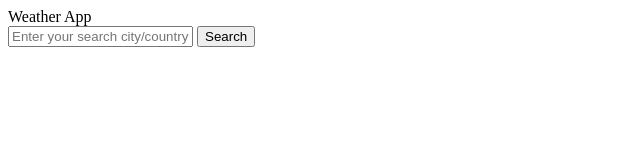
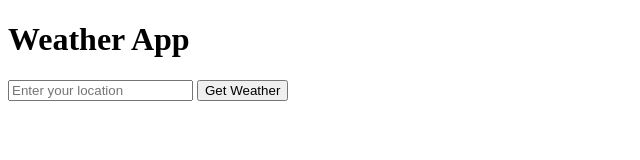
Before and after one commit to cedogithub/weather-app, a plain HTML site: page index.html in a window 1280 px wide. Shown: the whole page, without its empty margins (0-640 px from the left). Drawn offline with Linux system fonts and the light colour scheme.

Commit message:
improved html code structure

```diff
--- a/index.html
+++ b/index.html
@@ -2,22 +2,21 @@
 <html lang="en">
 <head>
     <meta charset="UTF-8">
-    <meta http-equiv="X-UA-Compatible" content="IE=edge">
     <meta name="viewport" content="width=device-width, initial-scale=1.0">
-    <title>Document</title>
-    <script src="./script.js"></script>
-    <link rel="stylesheet" href="./style.css">
+    <title>Weather App</title>
+    <link rel="stylesheet" href="style.css">
+    <script defer src="script.js"></script>
 </head>
 <body>
-    <nav>
-        <div class="nav__title">Weather App</div>
-        <form>
-            <input type="text" id="searchInput" placeholder="Enter your search city/country" />
-            <button type="submit">Search</button>
-          </form>
+    <div class="weather-app">
+        <h1 class="weather-app__title">Weather App</h1>
+        <form id="weatherForm" class="weather-form">
+            <input type="text" class="weather-form__input" placeholder="Enter your location">
+            <button type="submit" class="weather-form__submit">Get Weather</button>
+        </form>
+        <div id="weatherData" class="weather-data"></div>
+    </div>
 
-
-    </nav>
 
 </body>
 </html>
```
